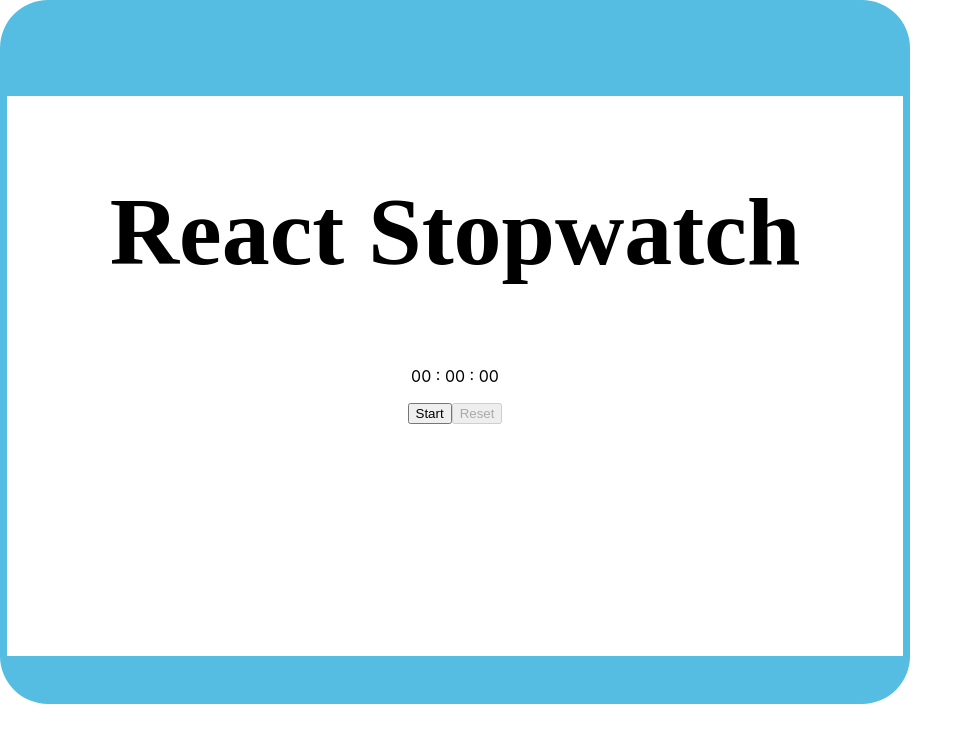
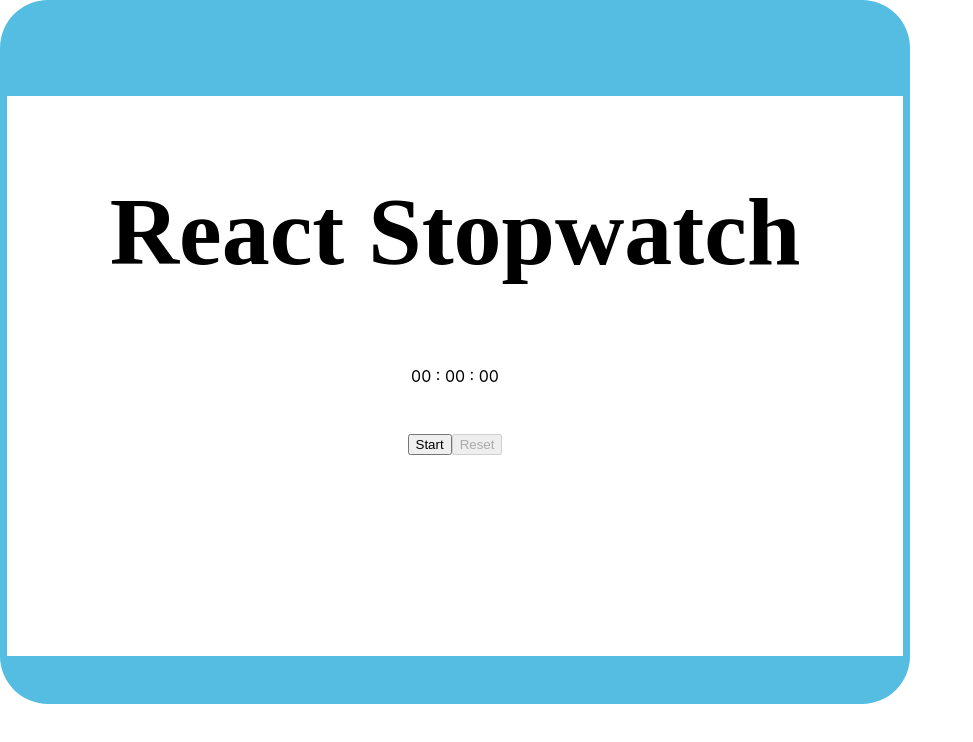
Before and after one commit to iamneo-production/aafbedeffbaddddbbedcfcdbadffbabbf, a React (Create React App) app in the folder reactapp/: page / in a window 1280 px wide. Shown: the top 742 px of the page, without its empty margins (0-973 px from the left). Built offline with nearby package versions, Linux system fonts and the light colour scheme.

Commit message:
Backup Commit

```diff
--- a/reactapp/src/App.css
+++ b/reactapp/src/App.css
@@ -77,7 +77,7 @@ h1{
   color: black;
 }
 
-.Control-Buttons {
+.buttons {
   margin: 3rem 0;
   width: 100%;
   display: flex;
```
